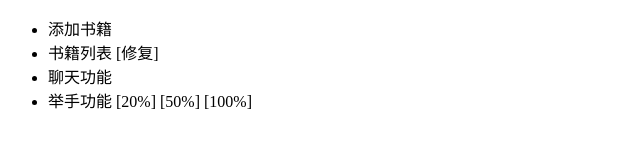
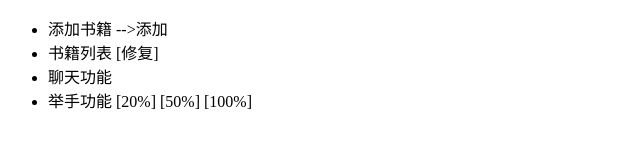
Before and after one commit to githubkd/student, a plain HTML site: page index.html in a window 1280 px wide. Shown: the full height of the page, 0-640 px from the left. Drawn offline with Linux system fonts and the light colour scheme.

Commit message:
家里修改[index.html -]

```diff
--- a/index.html
+++ b/index.html
@@ -1,11 +1,11 @@
 <!DOCTYPE html>
 <html lang="zh-cn">
 <head>
-   <title>管理</title>
+	<title>管理——>添加</title>
 </head>
 <body>
      <ul>
-         <li>添加书籍</li>
+	     <li>添加书籍 -->添加</li>
          <li>书籍列表 [修复]</li>
          <li>聊天功能</li>
          <li>举手功能 [20%] [50%] [100%]</li>
```
